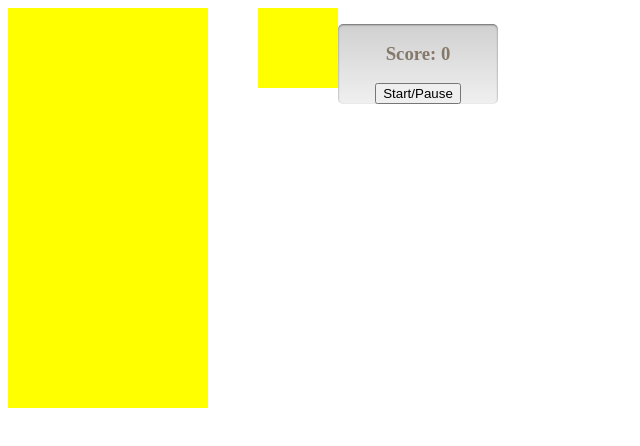
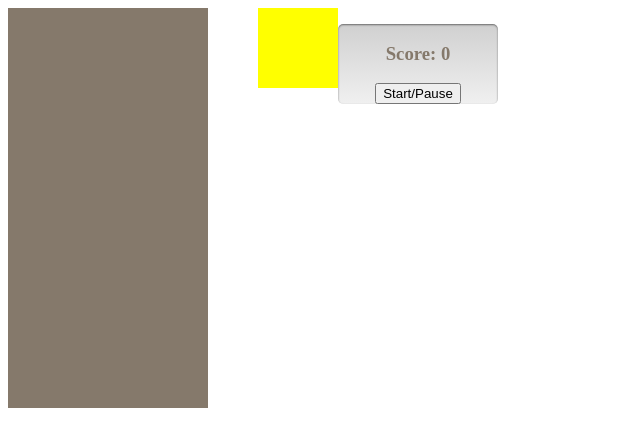
Before and after one commit to jkyan1988/tetris, a plain HTML site: page index.html in a window 1280 px wide. Shown: the whole page, without its empty margins (0-640 px from the left). Drawn offline with Linux system fonts and the light colour scheme.

Commit message:
touch ups

```diff
--- a/style.css
+++ b/style.css
@@ -7,7 +7,7 @@
     height: 400px;
     display: flex;
     flex-wrap: wrap;
-    background-color: yellow;
+    background-color: #85796b;
 }
 
 .grid div {
```
Also changed, not shown: app.js (line endings or trailing spaces).
